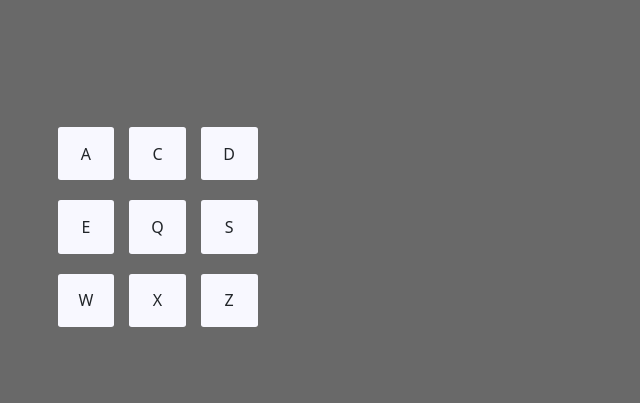
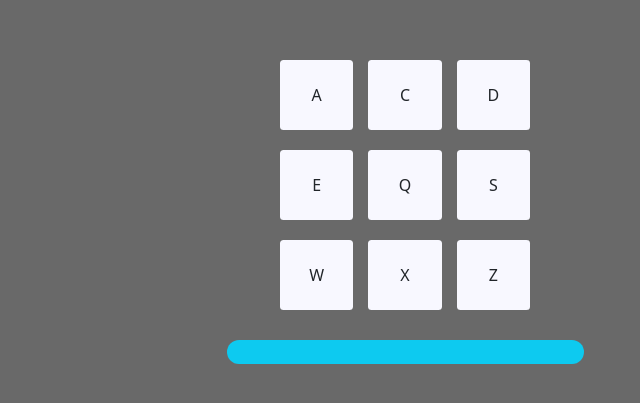
Before and after one commit to marley/fcc-drum-kit, a React (Create React App) app: page / in a window 1280 px wide. Shown: the part 173-576 px from the top of the page, without its empty margins (235-875 px from the left). Built offline with nearby package versions, Linux system fonts and the light colour scheme.

Commit message:
Added display styling

```diff
--- a/src/App.css
+++ b/src/App.css
@@ -1,7 +1,8 @@
 #drum-machine {
   background-color: DimGrey;
   display: flex;
-  justify-content: space-around;
+  flex-direction: column;
+  justify-content: center;
   align-items: center;
   padding: 45px;
   height: 100vh;
--- a/src/App.js
+++ b/src/App.js
@@ -59,7 +59,7 @@ class App extends React.Component {
     let idx = -1;
     if (this.state.drumpadData.hasOwnProperty(event.keyCode)) {
       const sound = document.getElementById(
-        `audio-${this.state.drumpadData[event.keyCode]["name"]}`
+        `${this.state.drumpadData[event.keyCode]["name"]}`
       );
       sound.play();
       this.refreshDisplay(this.state.drumpadData[event.keyCode]);
--- a/src/components/DrumPad.js
+++ b/src/components/DrumPad.js
@@ -7,9 +7,7 @@ class DrumPad extends React.Component {
   }
 
   playSound() {
-    const sound = document.getElementById(
-      `audio-${this.props.keyData["name"]}`
-    );
+    const sound = document.getElementById(`${this.props.keyData["name"]}`);
     sound.play();
     this.props.refresh(this.props.keyData);
   }
@@ -17,13 +15,16 @@ class DrumPad extends React.Component {
   render() {
     return (
       <div
-        id={`${this.props.keyData["name"]}`}
+        id={`drum-${this.props.keyData["name"]}`}
         className="drum-pad d-flex justify-content-center align-items-center"
         onClick={this.playSound}
       >
-        <audio id={`audio-${this.props.keyData["name"]}`} className="clip">
-          <source src={this.props.keyData["sound"]} type="audio/mp3"></source>
-        </audio>
+        <audio
+          id={`${this.props.keyData["name"]}`}
+          className="clip"
+          src={this.props.keyData["sound"]}
+          type="audio/mp3"
+        ></audio>
         {this.props.keyData["name"]}
       </div>
     );
--- a/src/components/DrumPads.js
+++ b/src/components/DrumPads.js
@@ -13,8 +13,8 @@ class DrumPads extends React.Component {
       items.push(
         <DrumPad
           key={j}
+          keyData={this.props.data[keys[j]]}
           refresh={this.props.refresh}
-          keyData={this.props.data[keys[j]]}
         />
       );
     }
--- a/src/styles.css
+++ b/src/styles.css
@@ -2,8 +2,8 @@
   display: grid;
   grid-gap: 20px 15px;
   grid-template-columns: repeat(3, 1fr);
-  width: 200px;
-  height: 200px;
+  width: 250px;
+  height: 250px;
 }
 
 .drum-pad {
@@ -12,20 +12,29 @@
   border-radius: 5%;
 }
 
-#A:hover,
-#C:hover,
-#D:hover {
+#drum-A:hover,
+#drum-C:hover,
+#drum-D:hover {
   background-color: var(--bs-blue);
 }
 
-#E:hover,
-#Q:hover,
-#S:hover {
+#drum-E:hover,
+#drum-Q:hover,
+#drum-S:hover {
   background-color: var(--bs-purple);
 }
 
-#W:hover,
-#X:hover,
-#Z:hover {
+#drum-W:hover,
+#drum-X:hover,
+#drum-Z:hover {
   background-color: var(--bs-teal);
 }
+
+#display {
+  background-color: var(--bs-info);
+  border-radius: 50px;
+  height: 24px;
+  width: 30%;
+  margin: 30px;
+  text-align: center;
+}
```
